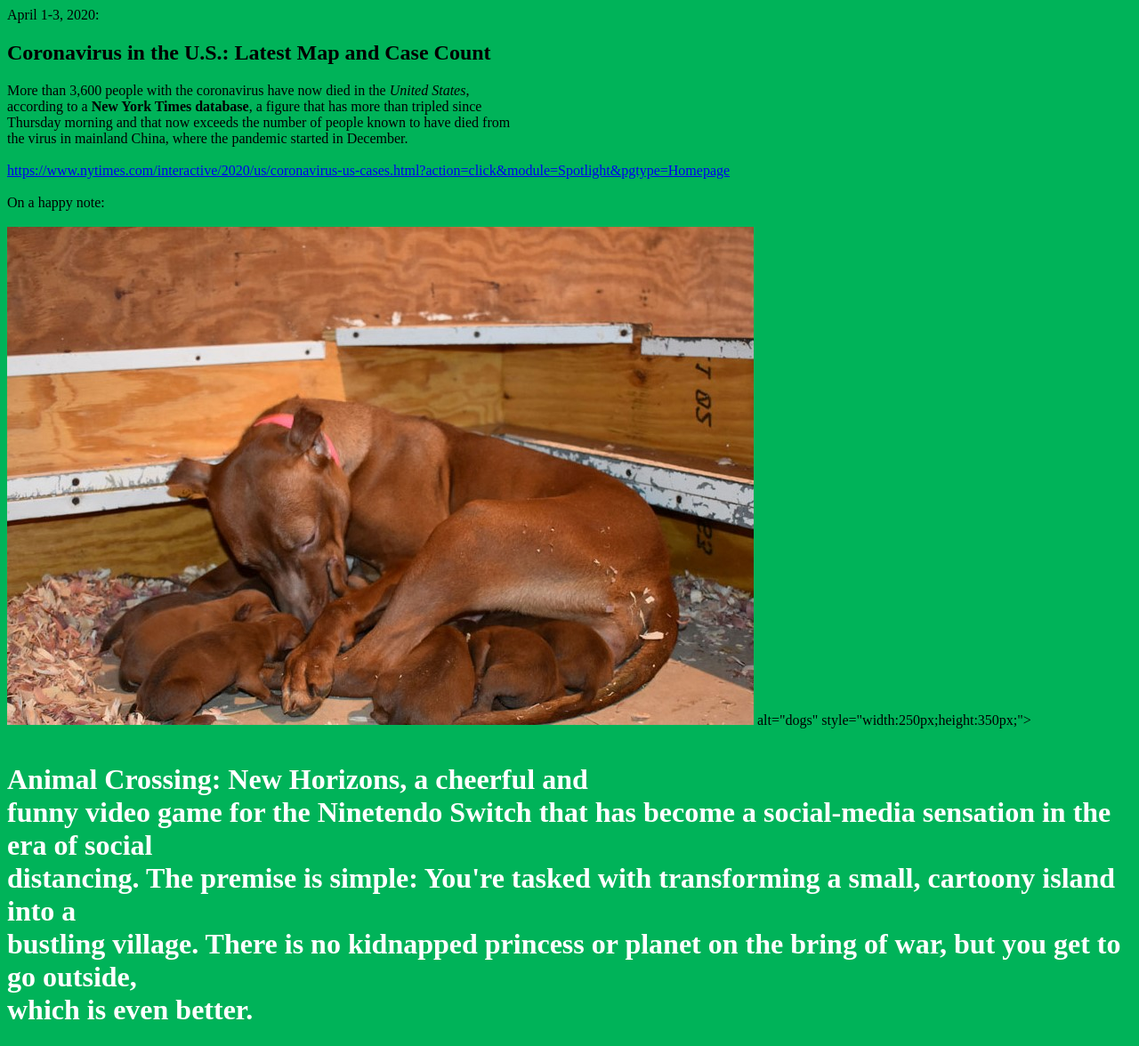
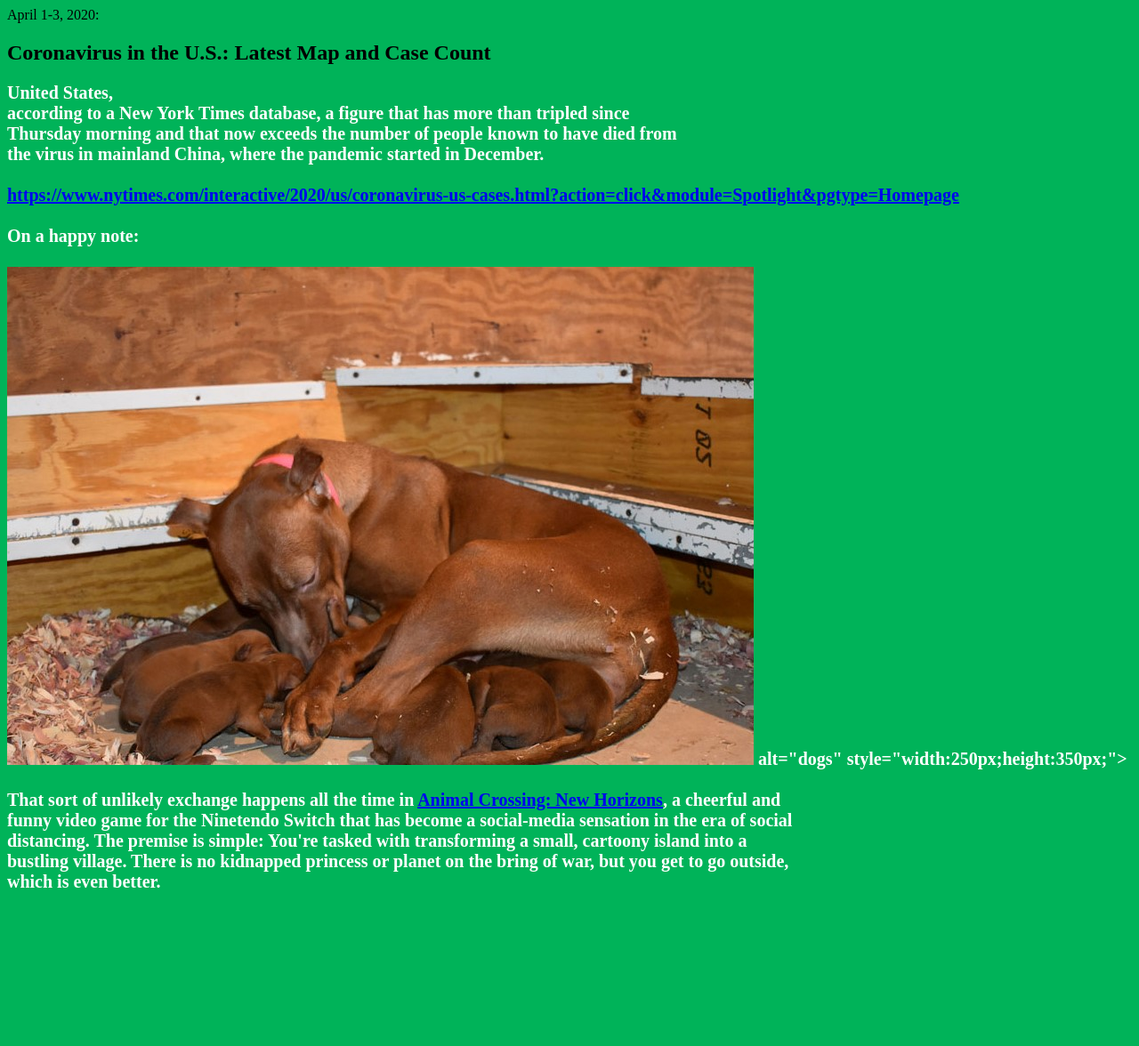
Before and after one commit to dvfekete-unc/dvfekete-unc.github.io, a plain HTML site: page 04-01-assignment-2.html in a window 1280 px wide. Shown: the whole page at 89% size. After the commit the page ends 1024 px from the top, so only its background shows below. Drawn offline with Linux system fonts and the light colour scheme; files whose address does not match are found by name.

Commit message:
Update 04-01-assignment-2.html

```diff
--- a/04-01-assignment-2.html
+++ b/04-01-assignment-2.html
@@ -8,7 +8,7 @@
 <h2> Coronavirus in the U.S.: Latest Map and Case Count</h2>
 
 <body>
-    More than 3,600 people with the coronavirus have now died in the <i> United States</i>, <br> according to a <b> New York Times database</b>, a figure that has more than tripled since <br> Thursday morning and that now exceeds the number of people known to have died from <br> the virus in mainland China, where the pandemic started in December.
+    <h1 style="font-size:20px; color:#ffffff; font-family:calibri>More than 3,600 people with the coronavirus have now died in the <i> United States</i>, <br> according to a <b> New York Times database</b>, a figure that has more than tripled since <br> Thursday morning and that now exceeds the number of people known to have died from <br> the virus in mainland China, where the pandemic started in December.
 
     <br>
     <br>
@@ -28,7 +28,7 @@ On a happy note:
 <br>
 <br>
 
-<h1 style="color:#ffffff; font-family:calibri>That sort of unlikely exchange happens all the time in
+That sort of unlikely exchange happens all the time in
 <a href="https://www.animal-crossing.com/new-horizons/">Animal Crossing: New Horizons</a>, a cheerful and
 <br>
 funny video game for the Ninetendo Switch that has become a social-media sensation in the era of social
```
